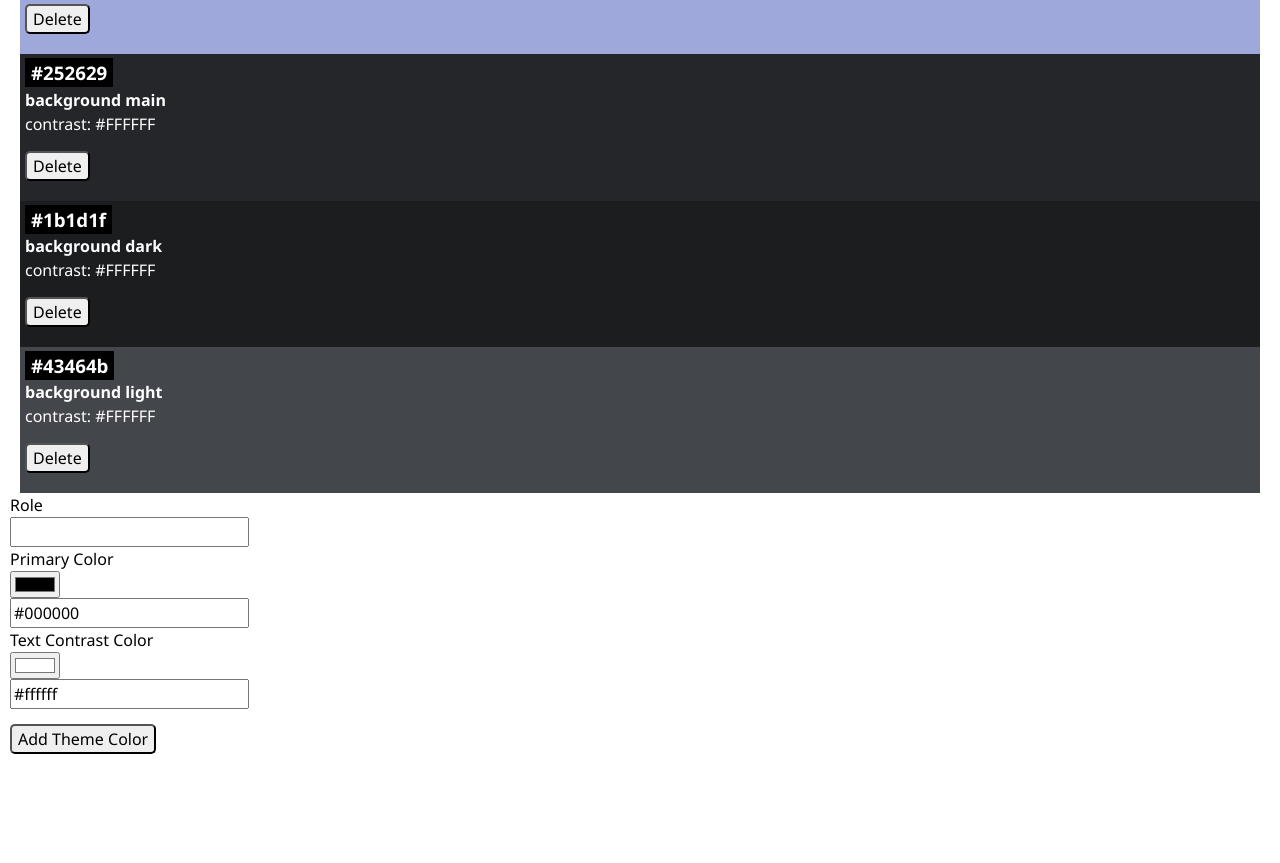
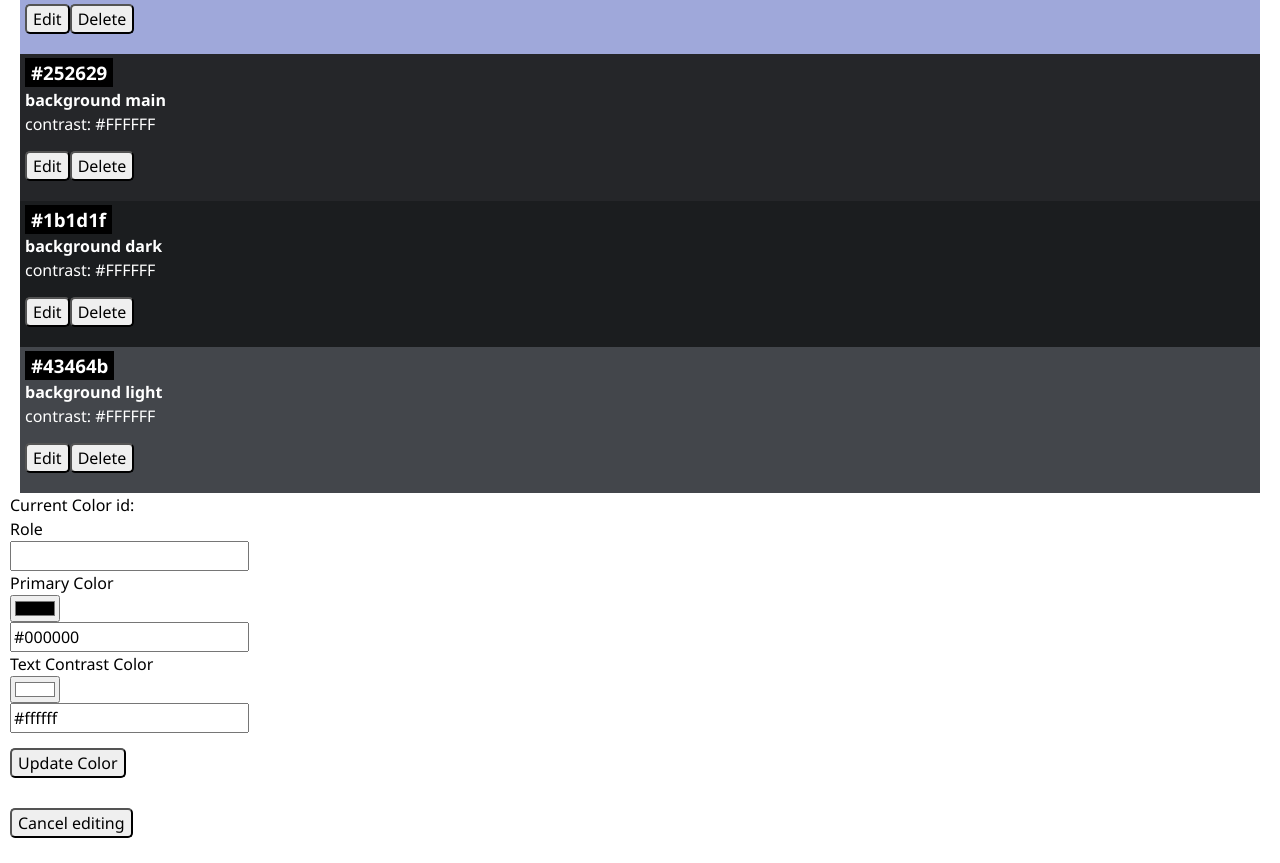
Before and after one commit to vscps/theme-creator-app, a React (Vite) app: page / in a window 1280 px wide. Shown: the part 880-1743 px from the top of the page. Before the commit the page ends 1659 px from the top, so only its background shows below. Built offline with nearby package versions, Linux system fonts and the light colour scheme.

Commit message:
Added edit button and edit form and refactored deletion of colors to reflect newly introduced states

```diff
--- a/src/App.jsx
+++ b/src/App.jsx
@@ -6,28 +6,46 @@ import { useState } from "react";
 
 function App() {
   const [themeColors, setThemeColors] = useState(initialColors);
+  const [isDeletionMode, setDeletionMode] = useState(false);
+  const [isEditMode, setEditMode] = useState(false);
   const numColors = themeColors.length;
 
   function handleDeleteColor(id) {
+    setDeletionMode(false);
     setThemeColors(themeColors.filter((color) => color.id !== id));
   }
+
+  function handleEditColor(id) {
+    setEditMode(true);
+  }
+
   return (
     <>
       <h1>Theme Creator</h1>
-
+      {/* Iterate through color array and print each color */}
       {themeColors.map((color) => {
         return (
           <Color
             key={color.id}
             color={color}
             handleDelete={handleDeleteColor}
+            setDeletionMode={setDeletionMode}
+            isDeletionMode={isDeletionMode}
+            isEditMode={isEditMode}
+            setEditMode={setEditMode}
+            colorSet={themeColors}
+            id={color.id}
           />
         );
       })}
+      {/* Add Form below list of colors */}
       <ColorForm
         colorSet={themeColors}
         setColorSet={setThemeColors}
-        numColors={numColors}
+        setDeletionMode={setDeletionMode}
+        isDeletionMode={isDeletionMode}
+        isEditMode={isEditMode}
+        setEditMode={setEditMode}
       ></ColorForm>
       {numColors == 0 ? (
         <p>No colors available. Start by adding a color.</p>
--- a/src/Components/Color/Color.css
+++ b/src/Components/Color/Color.css
@@ -10,7 +10,7 @@
   color: white;
 }
 
-.deletion-area {
+.button-area {
   display: flex;
   align-items: center;
 }
@@ -20,7 +20,3 @@
   background-color: white;
   color: black;
 }
-
-.hidden {
-  display: none;
-}
--- a/src/Components/Color/Color.jsx
+++ b/src/Components/Color/Color.jsx
@@ -1,10 +1,22 @@
 import "./Color.css";
 import Button from "../Button/Button";
 import { useState } from "react";
+import ColorForm from "../ColorForm/ColorForm";
+import { Fragment } from "react";
 
-export default function Color({ color, handleDelete }) {
-  console.log(color.id);
+export default function Color({
+  color,
+  setThemeColors,
+  handleDelete,
+  isDeletionMode,
+  setDeletionMode,
+  isEditMode,
+  setEditMode,
+  colorSet,
+  id,
+}) {
   const [isVisible, setVisibility] = useState(false);
+  const [currentColorId, setCurrentColorId] = useState(null);
 
   return (
     <div
@@ -17,28 +29,73 @@ export default function Color({ color, handleDelete }) {
       <h3 className="color-card-headline">{color.hex}</h3>
       <h4>{color.role}</h4>
       <p>contrast: {color.contrastText}</p>
-      <div className="deletion-area">
-        <div className={`message ${isVisible ? "" : "hidden"}`}>
-          Really delete?
-        </div>
+      <div className="button-area">
+        {isDeletionMode === true ? (
+          <Fragment>
+            <div className="message">Really delete?</div>
             <Button
               type="button"
               text="Cancel"
-          className={isVisible ? "" : "hidden"}
-          onClick={() => setVisibility(!isVisible)}
+              onClick={() => {
+                setDeletionMode(false);
+              }}
             ></Button>
             <Button
               type="button"
               text="Delete now"
-          className={isVisible ? "" : "hidden"}
-          onClick={() => handleDelete(color.id)}
+              onClick={() => {
+                handleDelete(color.id);
+              }}
             ></Button>
+          </Fragment>
+        ) : (
+          ""
+        )}
+        {/* State buttons for toggling edit and deletion modes */}
+        {currentColorId === null && isDeletionMode === false ? (
+          <Button
+            type="button"
+            text="Edit"
+            onClick={() => {
+              // setEditMode(true);
+              setCurrentColorId(id);
+            }}
+          ></Button>
+        ) : (
+          ""
+        )}
+        {isDeletionMode !== true && currentColorId == null ? (
           <Button
             type="button"
             text="Delete"
-          className={!isVisible ? "" : "hidden"}
-          onClick={() => setVisibility(!isVisible)}
+            onClick={() => {
+              setVisibility(!isVisible);
+              setDeletionMode(true);
+              // setEditMode(false);
+              setCurrentColorId(null);
+            }}
           ></Button>
+        ) : (
+          ""
+        )}
+        {/* Toggle EditForm in edit state only and only for the current color */}
+        {colorSet.map((color) =>
+          color.id === currentColorId ? (
+            <Fragment key={color.id}>
+              <ColorForm
+                colorSet={colorSet}
+                setColorSet={setThemeColors}
+                setThemeColors={setThemeColors}
+                isDeletionMode={isDeletionMode}
+                setDeletionMode={setDeletionMode}
+                currentColorId={currentColorId}
+                setCurrentColorId={setCurrentColorId}
+              ></ColorForm>
+            </Fragment>
+          ) : (
+            ""
+          )
+        )}
       </div>
     </div>
   );
--- a/src/Components/ColorForm/ColorForm.jsx
+++ b/src/Components/ColorForm/ColorForm.jsx
@@ -4,8 +4,17 @@ import ColorInput from "../FormInputs/ColorInput";
 import { v4 as uuid } from "uuid";
 import Button from "../Button/Button";
 import TextInput from "../FormInputs/TextInput";
+import { Fragment } from "react";
 
-export default function ColorForm({ colorSet, setColorSet }) {
+export default function ColorForm({
+  colorSet,
+  setColorSet,
+  setThemeColors,
+  isDeletionMode,
+  setDeletionMode,
+  currentColorId,
+  setCurrentColorId,
+}) {
   const [currentColor, setCurrentColor] = useState({
     hex: "#000000",
     contrastText: "#ffffff",
@@ -31,6 +40,7 @@ export default function ColorForm({ colorSet, setColorSet }) {
 
   return (
     <form onSubmit={handleAddThemeColor} className="colorForm">
+      <p>Current Color id: {currentColorId}</p>
       <label htmlFor="role" aria-required>
         Role
       </label>
@@ -46,6 +56,7 @@ export default function ColorForm({ colorSet, setColorSet }) {
           </li>
         ))}
       </ul> */}
+      <Fragment>
         <ul>
           {
             <li key="newColor">
@@ -53,6 +64,9 @@ export default function ColorForm({ colorSet, setColorSet }) {
                 colorName="hex"
                 hexColor={currentColor.hex}
                 colorDescription={"Primary Color"}
+                setDeletionMode={setDeletionMode}
+                isDeletionMode={isDeletionMode}
+                setThemeColors={setThemeColors}
                 onChangeFunction={(event) =>
                   setCurrentColor({ ...currentColor, hex: event.target.value })
                 }
@@ -61,6 +75,9 @@ export default function ColorForm({ colorSet, setColorSet }) {
                 colorName="contrastText"
                 hexColor={currentColor.contrastText}
                 colorDescription={"Text Contrast Color"}
+                setDeletionMode={setDeletionMode}
+                isDeletionMode={isDeletionMode}
+                setThemeColors={setThemeColors}
                 onChangeFunction={(event) =>
                   setCurrentColor({
                     ...currentColor,
@@ -71,8 +88,22 @@ export default function ColorForm({ colorSet, setColorSet }) {
             </li>
           }
         </ul>
+      </Fragment>
 
-      <Button type="submit" text="Add Theme Color"></Button>
+      <Button
+        type="submit"
+        text={currentColorId !== null ? "Update Color" : "Add Theme Color"}
+      ></Button>
+      {/* Cancel-Button for cancelling color edition mode */}
+      {currentColorId !== null ? (
+        <Button
+          type="button"
+          text="Cancel editing"
+          onClick={() => setCurrentColorId(null)}
+        ></Button>
+      ) : (
+        ""
+      )}
     </form>
   );
 }
```
Lines whose indentation alone changed are shown as unchanged.
